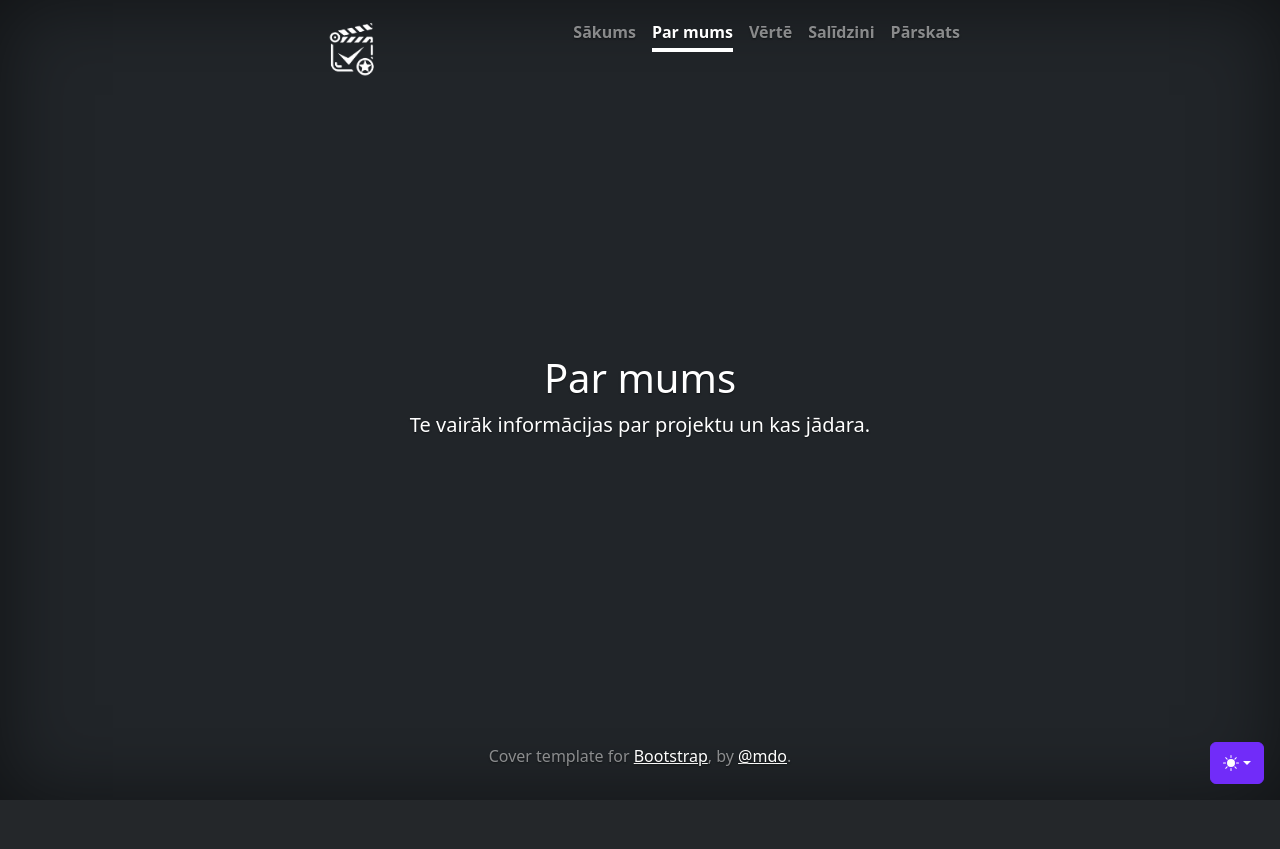
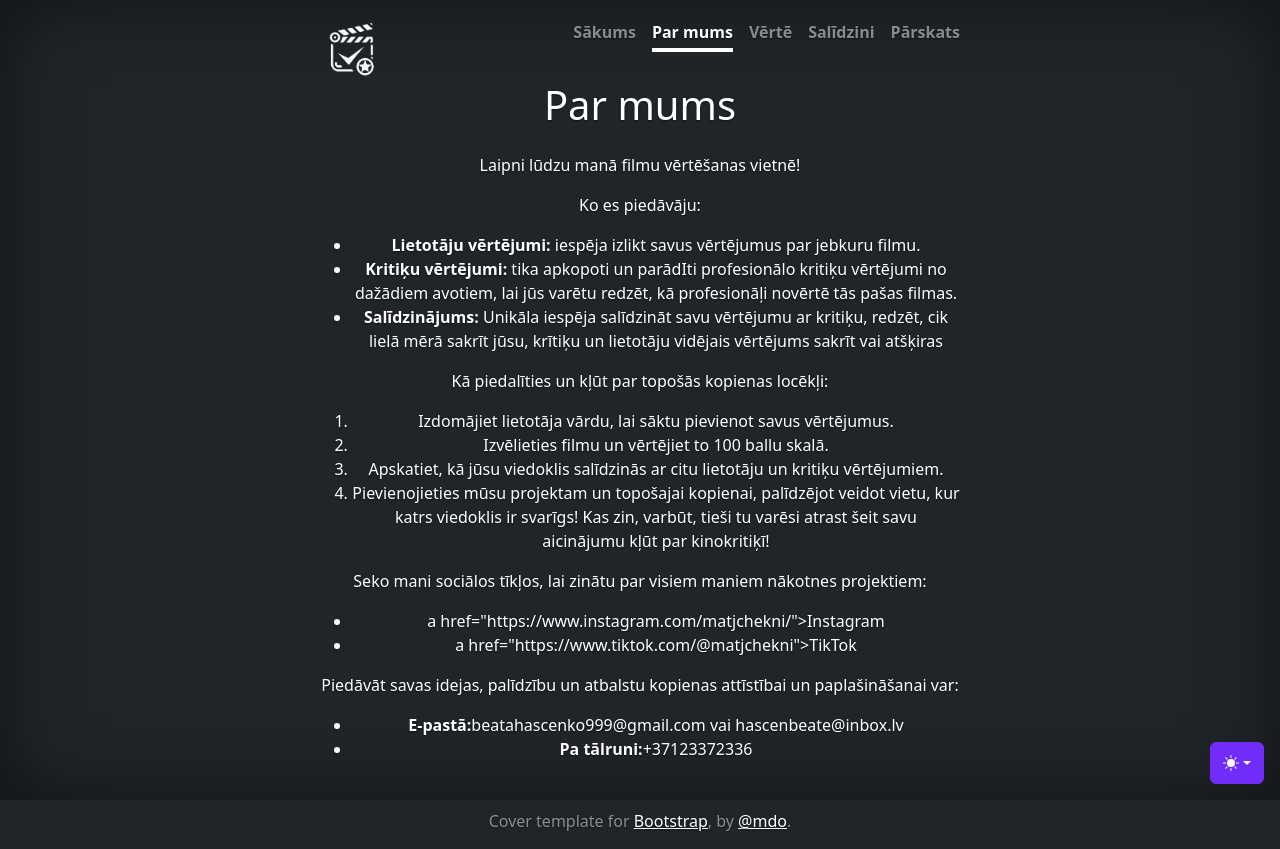
Before and after one commit to angelicintentions/project, a Flask app: page /par_mums in a window 1280 px wide. Before the commit the page ends 800 px from the top, so only its background shows below. Run offline with Flask 3, Linux system fonts and the light colour scheme; some libraries are stand-ins or nearby versions.

Commit message:
project edited

```diff
--- a/templates/par_mums.html
+++ b/templates/par_mums.html
@@ -4,6 +4,31 @@
 
 {% block content %}
     <h1>Par mums</h1>
-    <p class="lead">Te vairāk informācijas par projektu un kas jādara.</p>
+    <p class="lead"><p>Laipni lūdzu manā filmu vērtēšanas vietnē!</p>
+
+        <p>Ko es piedāvāju:</p>
+        <ul>
+            <li><strong>Lietotāju vērtējumi:</strong> iespēja izlikt savus vērtējumus par jebkuru filmu.</li>
+            <li><strong>Kritiķu vērtējumi:</strong> tika apkopoti un parādIti profesionālo kritiķu vērtējumi no dažādiem avotiem, lai jūs varētu redzēt, kā profesionāļi novērtē tās pašas filmas.</li>
+            <li><strong>Salīdzinājums:</strong> Unikāla iespēja salīdzināt savu vērtējumu ar kritiķu, redzēt, cik lielā mērā sakrīt jūsu, krītiķu un lietotāju vidējais vērtējums sakrīt vai atšķiras </li>
+        </ul>
+        <p>Kā piedalīties un kļūt par topošās kopienas locēkļi:</p>
+        <ol>
+            <li>Izdomājiet lietotāja vārdu, lai sāktu pievienot savus vērtējumus.</li>
+            <li>Izvēlieties filmu un vērtējiet to 100 ballu skalā.</li>
+            <li>Apskatiet, kā jūsu viedoklis salīdzinās ar citu lietotāju un kritiķu vērtējumiem.</li>
+            <li>Pievienojieties mūsu projektam un topošajai kopienai, palīdzējot veidot vietu, kur katrs viedoklis ir svarīgs! Kas zin, varbūt, tieši tu varēsi atrast šeit savu aicinājumu kļūt par kinokritiķī!</li>
+        </ol>
+        <p>Seko mani sociālos tīkļos, lai zinātu par visiem maniem nākotnes projektiem:</p>
+        <ul>
+            <li>a href="https://www.instagram.com/matjchekni/">Instagram</a></li>
+            <li>a href="https://www.tiktok.com/@matjchekni">TikTok</li>
+        </ul>
+        <p>Piedāvāt savas idejas, palīdzību un atbalstu kopienas attīstībai un paplašināšanai var:</p>
+        <ul>
+            <li><strong>E-pastā:</strong>beatahascenko999@gmail.com vai hascenbeate@inbox.lv</li>
+            <li><strong>Pa tālruni:</strong>+37123372336</li>
+        </ul>
+    </p>
     </p>
 {% endblock %}
```
